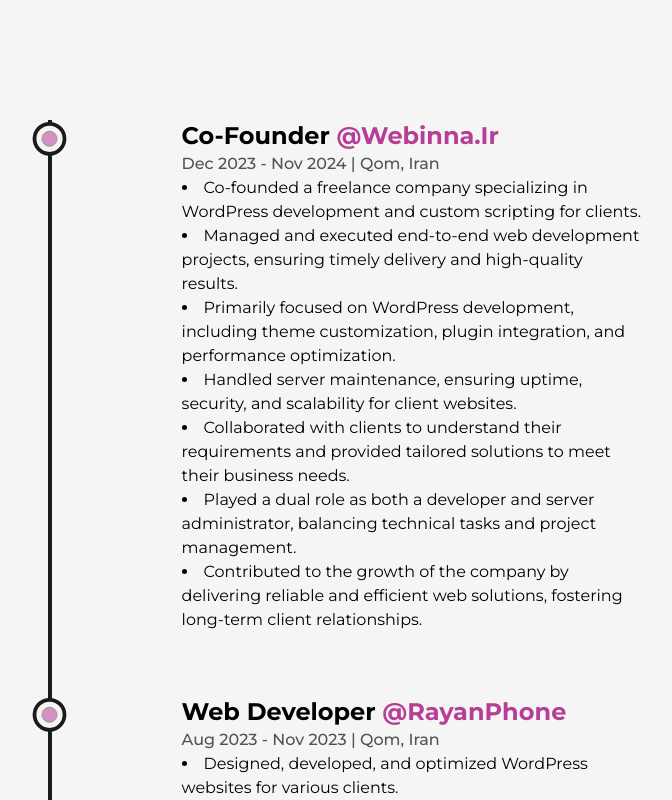
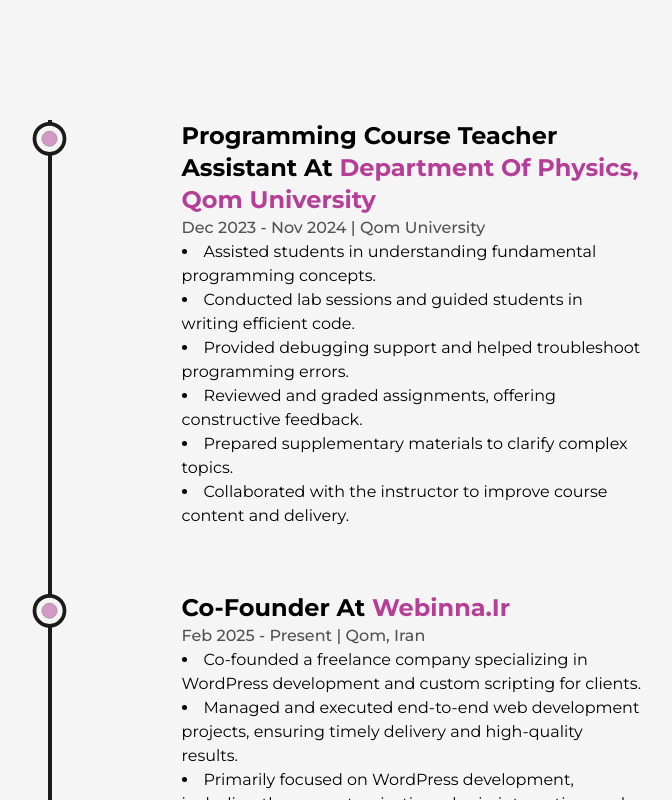
Before and after one commit to bistcuite/bistcuite.github.io, a Next.js app: page /about in a window 1280 px wide. Shown: the part 2700-3500 px from the top of the page, without its empty margins (244-916 px from the left). Built offline with nearby package versions, Linux system fonts and the light colour scheme.

Commit message:
Update Experience.js

```diff
--- a/src/components/Experience.js
+++ b/src/components/Experience.js
@@ -18,12 +18,13 @@
       >
         <h3 className="capitalize font-bold text-2xl sm:text-xl xs:text-lg">
           {position}&nbsp;
+          <span>at&nbsp;</span>
           <a
             href={companyLink}
             target="_blank"
             className="text-primary capitalize"
           >
-            @{company}
+            {company}
           </a>
         </h3>
         <span className="capitalize font-medium text-dark/75 dark:text-light/75 xs:text-sm">
@@ -43,6 +44,15 @@
     target: ref,
     offset: ["start end", "center start"],
   });
+
+  const workQomUniv = [
+    'Assisted students in understanding fundamental programming concepts.',
+    'Conducted lab sessions and guided students in writing efficient code.',
+    'Provided debugging support and helped troubleshoot programming errors.',
+    'Reviewed and graded assignments, offering constructive feedback.',
+    'Prepared supplementary materials to clarify complex topics.',
+    'Collaborated with the instructor to improve course content and delivery.'
+  ];
 
   const workWebinna = [
     'Co-founded a freelance company specializing in WordPress development and custom scripting for clients.',
@@ -101,11 +111,19 @@
           className="absolute left-9 top-0 w-[4px] h-full bg-dark origin-top dark:bg-light md:w-[2px] md:left-[30px] xs:left-[20px]"
         />
         <ul className="w-full flex flex-col items-start justify-between ml-4 xs:ml-2 ">
+        <Details
+            position="Programming Course Teacher Assistant"
+            company="Department of Physics, Qom University"
+            companyLink= 'https://physics.qom.ac.ir'
+            time="Dec 2023 - Nov 2024"
+            address="Qom University"
+            work={workQomUniv}
+          />
           <Details
             position="Co-Founder"
             company="Webinna.ir"
             companyLink= 'https://webinaa.ir'
-            time="Dec 2023 - Nov 2024"
+            time="Feb 2025 - Present"
             address="Qom, Iran"
             work={workWebinna}
           />
```
